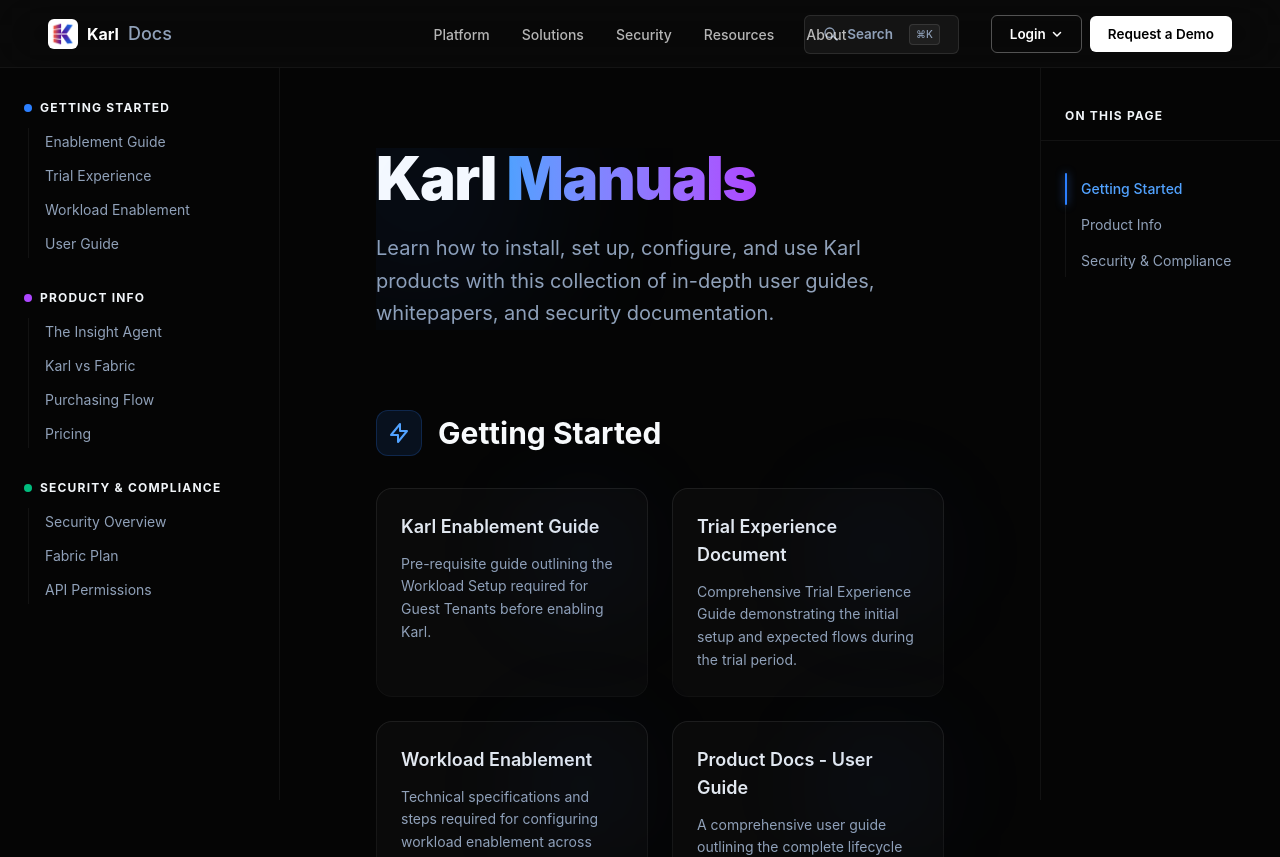
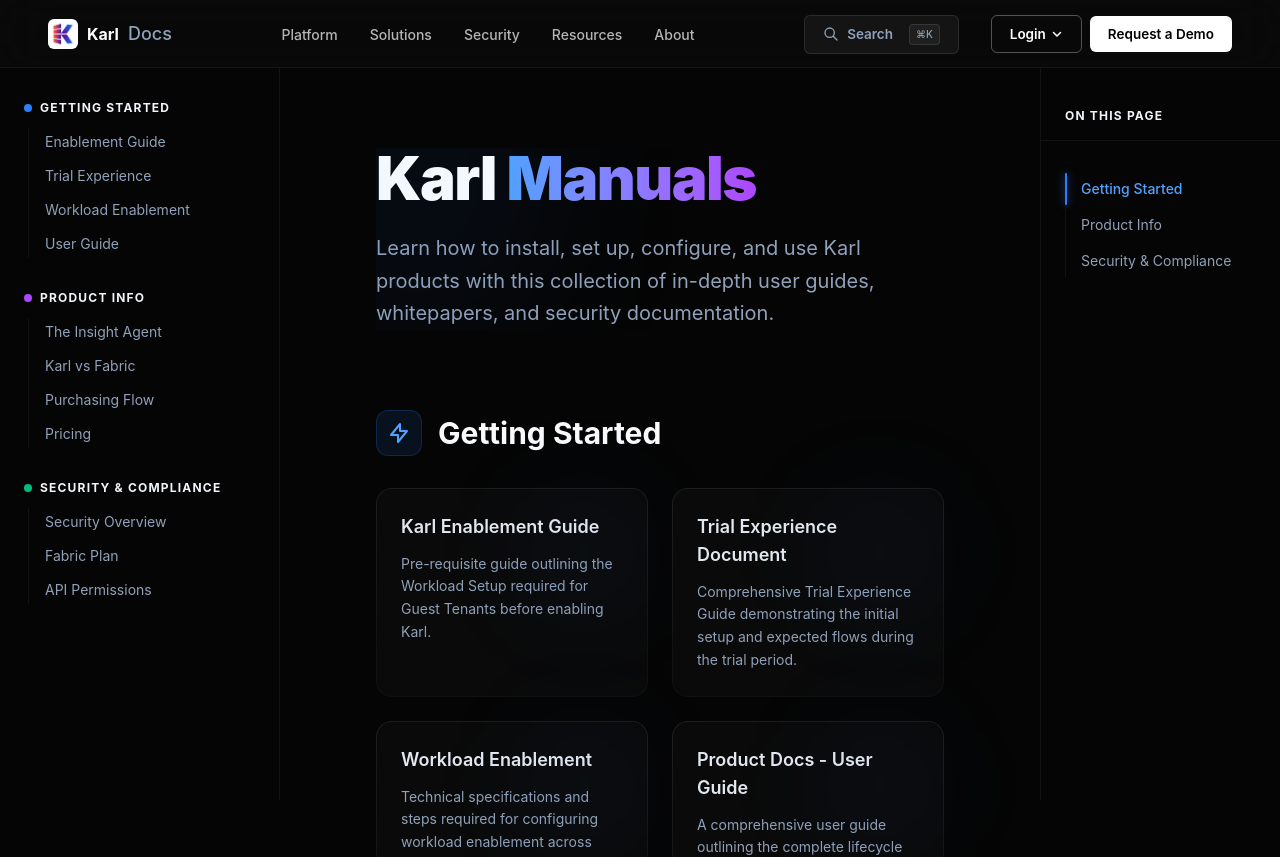
Before and after one commit to mundhra-nikhil/karl-homepage, a Next.js app: page /docs in a window 1280 px wide. Shown: the top 857 px of the page. Built offline with nearby package versions, Linux system fonts and the light colour scheme.

Commit message:
fix: center nav links using flexbox instead of absolute positioning
Replace absolute positioning with flexbox utilities to center navigation
links. This simplifies the layout logic by using justify-content: center
and flex: 1, removing the need for manual transform translations.

```diff
--- a/app/globals.css
+++ b/app/globals.css
@@ -169,11 +169,11 @@
 .nav-links {
   display: flex;
   align-items: center;
+  justify-content: center;
   gap: 4px;
   list-style: none;
-  position: absolute;
-  left: 50%;
-  transform: translateX(-50%);
+  flex: 1;
+  padding: 0 24px;
 }
 
 .nav-links a {
```
